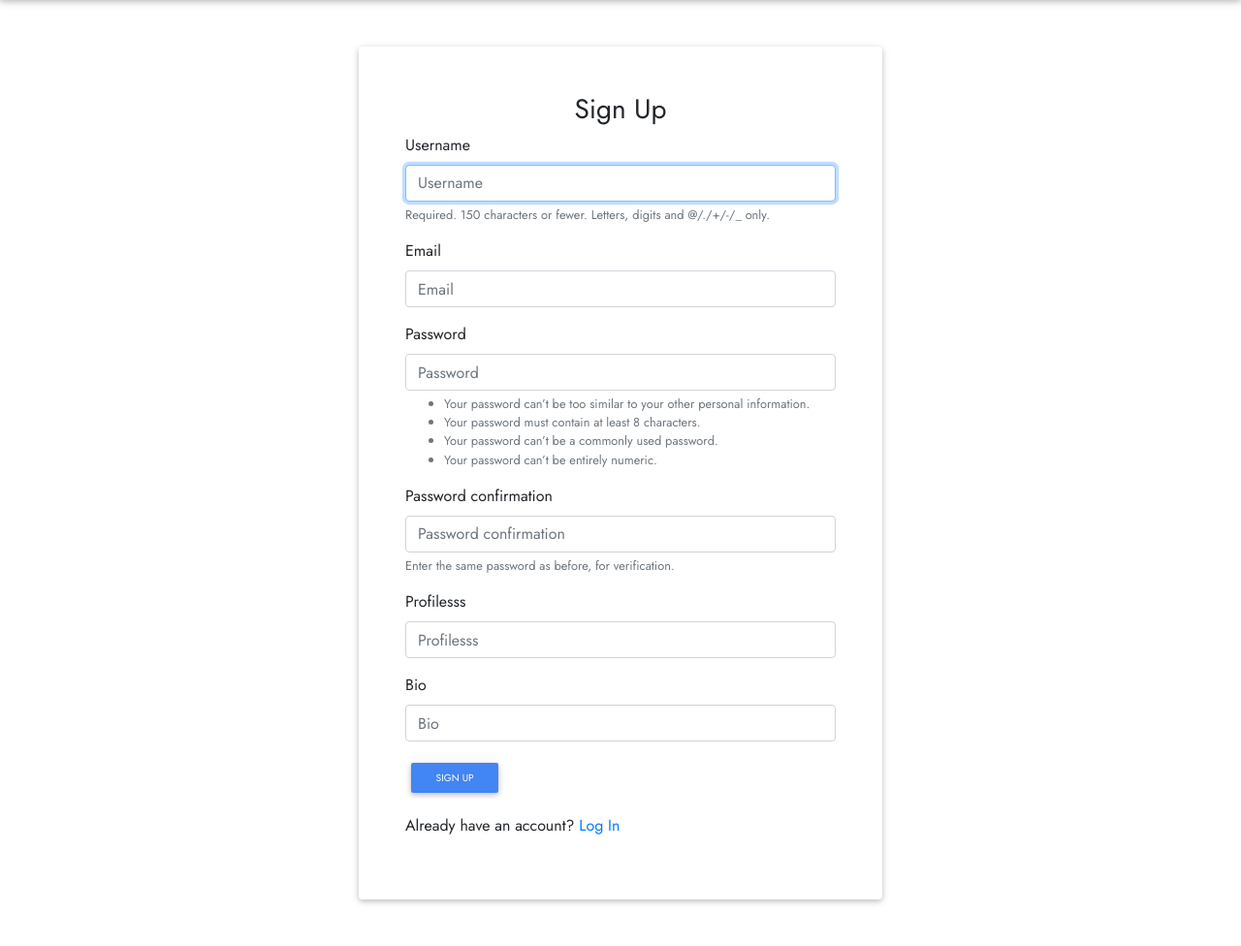
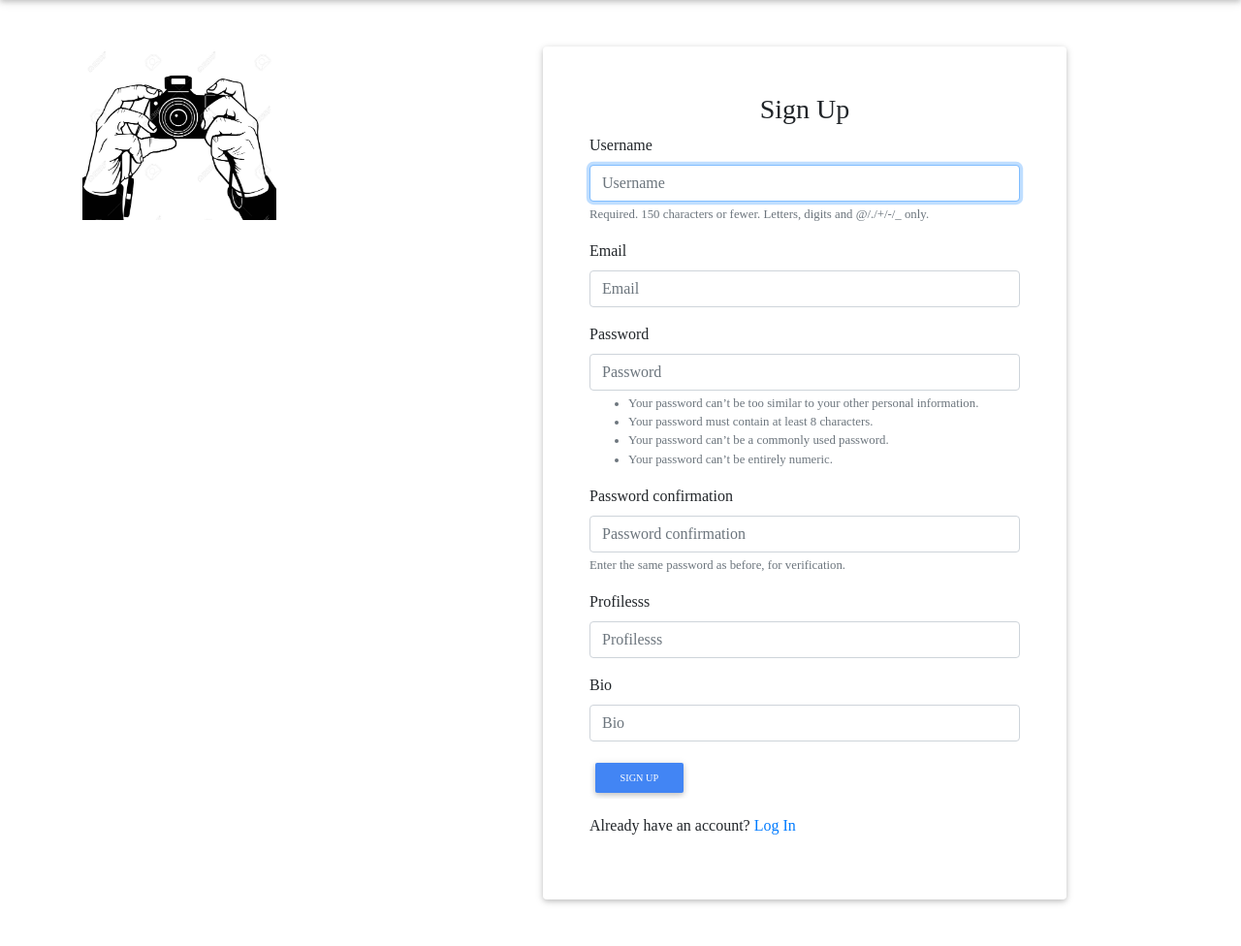
Before and after one commit to kahiga2244/PhotoMoto, a Django app: page /register/ in a window 1280 px wide. Shown: the part 82-1058 px from the top of the page at 97% size. Run offline with Django 3.2, Linux system fonts and the light colour scheme; some libraries are stand-ins or nearby versions; some web fonts are replaced.

Commit message:
adding fonts

```diff
--- a/Instagram/templates/users/register.html
+++ b/Instagram/templates/users/register.html
@@ -2,9 +2,12 @@
 {%extends "base.html"%}
 {% load bootstrap3 %}
 {% block content %}
-<div class="container" style="font-family: 'Jost', sans-serif;">
+<div class="container" style="font-family: 'Sarabun';">
     <div class="row">
         <!-- Empty div -->
+        <div class="col-md-4">
+            <img src="/media/images/n.jpg"  width="200" height="400" class="img-fluid mt-5">
+        </div>
 
         <div class="col-md-6 mx-auto">
             {% if form.errors %}
```
